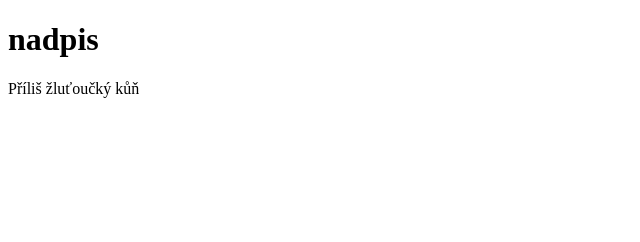
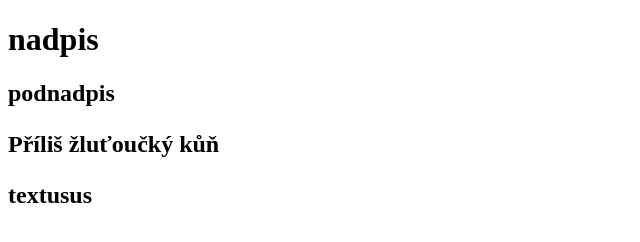
Before and after one commit to CadraV/mujweb, a plain HTML site: page index.html in a window 1280 px wide. Shown: the whole page, without its empty margins (0-640 px from the left). Drawn offline with Linux system fonts and the light colour scheme.

Commit message:
pridani podnadpisu

```diff
--- a/index.html
+++ b/index.html
@@ -6,7 +6,9 @@
 <body>
 
 <h1>nadpis</h1>
+<h2>podnadpis<h2>
 <p>Příliš žluťoučký kůň</p>
+<p>textusus<p>
 
 </body>
 </html>
```
